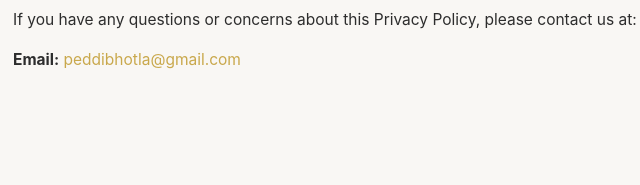
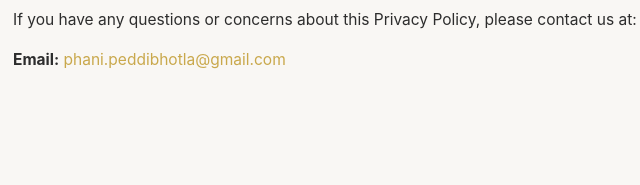
Before and after one commit to peddibhotla/impulse-privacy-policy, a plain HTML site: page index.html in a window 1280 px wide. Shown: the part 2553-2738 px from the top of the page, 261-901 px from the left. Drawn offline with Linux system fonts and the light colour scheme.

Commit message:
Update index.html

```diff
--- a/index.html
+++ b/index.html
@@ -157,7 +157,7 @@
 
     <h2>10. Contact Us</h2>
     <p>If you have any questions or concerns about this Privacy Policy, please contact us at:</p>
-    <p><strong>Email:</strong> <a href="mailto:peddibhotla@gmail.com">peddibhotla@gmail.com</a></p>
+    <p><strong>Email:</strong> <a href="mailto:phani.peddibhotla@gmail.com">phani.peddibhotla@gmail.com</a></p>
 
   </div>
 
```
